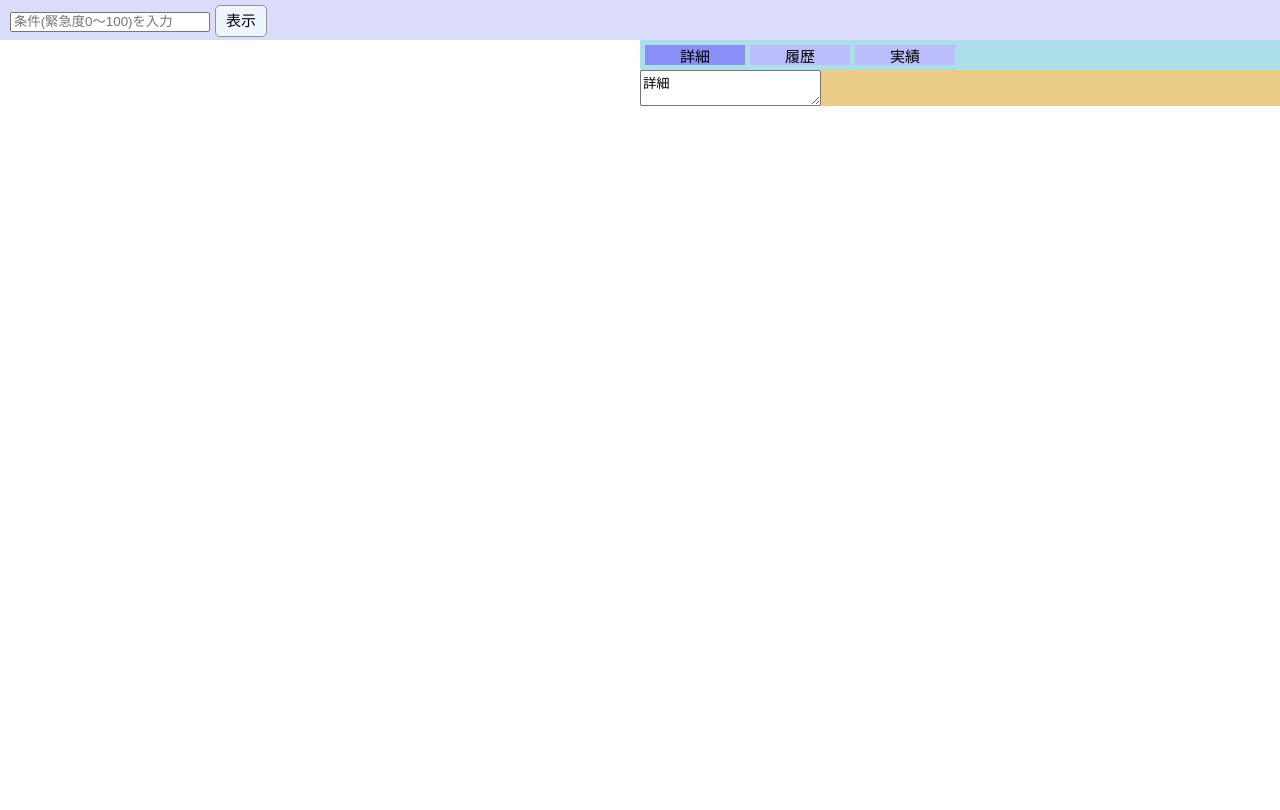
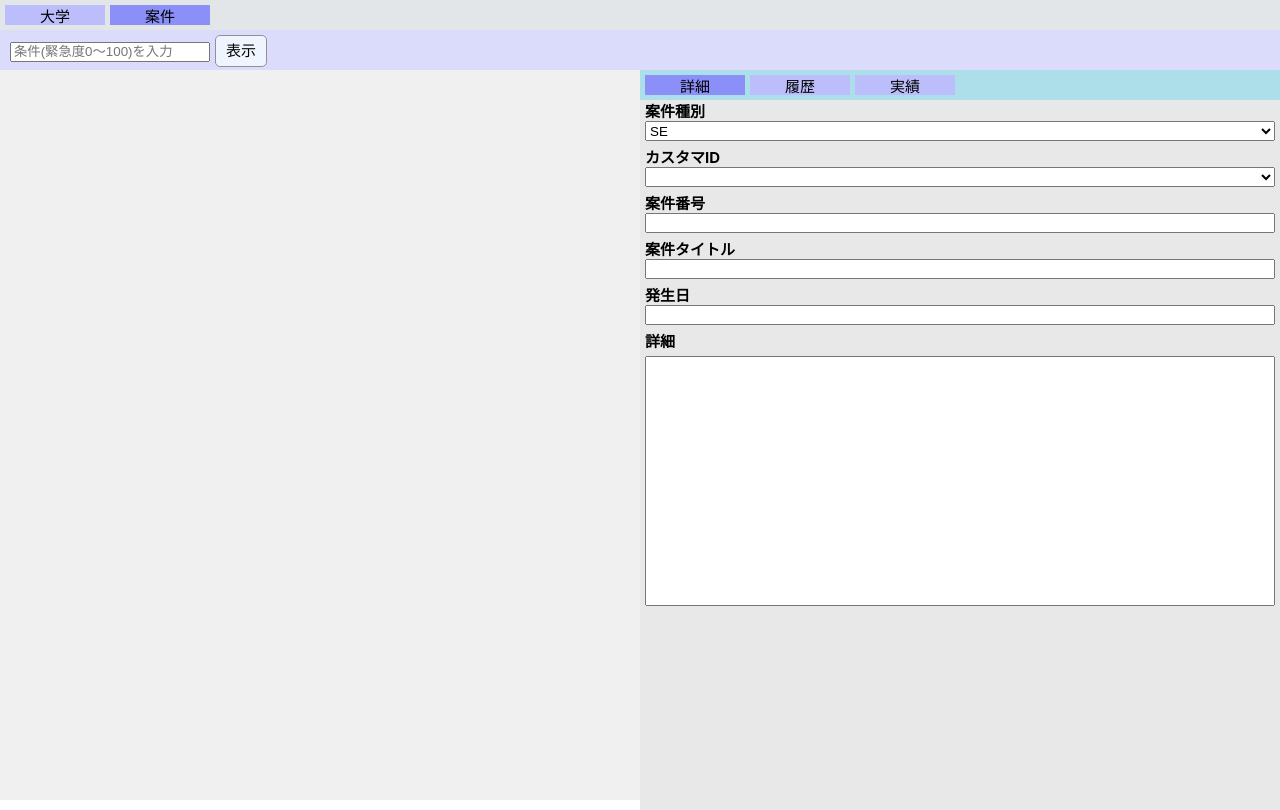
Before and after one commit to cyber-ikegami/progressManagement, a React (Create React App) app: page / in a window 1280 px wide. Both pictures are taken after a click on the element "案件". Built offline with nearby package versions, Linux system fonts and the light colour scheme.

Commit message:
0325進捗状況02

```diff
--- a/src/system/ankenTab.tsx
+++ b/src/system/ankenTab.tsx
@@ -22,14 +22,15 @@ type ankenType = {
     title: string;
 }
 
-// 案件タブ（左側）
-const AnkenTabLeft = () => {
+// 画面遷移の管理(詳細、履歴、実績)
+type AnkenMode = 'syosai' | 'rireki' | 'jisseki';
+
+// 案件タブ
+const AnkenTab = () => {
     const [ankenList, setAnkenList] = useState<ankenType[]>([]);
     const [ankenStatus, setAnkenStatus] = useState<string>('');
     const [focus, setFocus] = useState<number>();
 
-    // 画面遷移の管理(詳細、履歴、実績)
-    type AnkenMode = 'syosai' | 'rireki' | 'jisseki';
     // 画面遷移の管理
     const [ankenMode, setAnkenMode] = useState<AnkenMode>('syosai');
 
@@ -63,13 +64,13 @@ const AnkenTabLeft = () => {
     // 画面切り替え
     switch (ankenMode) {
         case 'syosai':
-            contentsJsx = <textarea>詳細</textarea>;
+            contentsJsx = ankenSyosai(ankenList);
             break;
         case 'rireki':
-            contentsJsx = <textarea>履歴</textarea>;
+            contentsJsx = <textarea value={'履歴'} />;
             break;
         case 'jisseki':
-            contentsJsx = <textarea>実績</textarea>;
+            contentsJsx = <textarea value={'実績'} />;
             break;
     }
 
@@ -124,11 +125,58 @@ const findAnkenList = async (ankenStatus: string) => {
     return results as ankenType[];
 };
 
-export default AnkenTabLeft;
+// 詳細タブ
+const ankenSyosai = (ankenList: ankenType[]) => {
+    const customJsxList: JSX.Element[] = ankenList.map((value) => {
+        return <option>{value.customid}:{value.daigakunam}</option>
+    })
+
+    return (
+        <>
+            <span>案件種別</span>
+            <select id='ankenType'>
+                <option>SE</option>
+                <option>EE</option>
+                <option>PKG連絡票</option>
+            </select>
+
+            <span>カスタマID</span>
+            <select id='ankenType'>
+                {customJsxList}
+            </select>
+
+            <span>案件番号</span>
+            <input type="text" onChange={(e) => {
+
+            }} />
+            <span>案件タイトル</span>
+            <input type="text" onChange={(e) => {
+
+            }} />
+            <span>発生日</span>
+            <input type="text" onChange={(e) => {
+
+            }} />
+            <span>詳細</span>
+            <textarea></textarea>
+        </>
+    );
+}
+// 履歴タブ
+const ankenRireki = () => {
+
+}
+// 実績タブ
+const ankenJisseki = () => {
+
+}
+
+export default AnkenTab;
 
 // ヘッダー
 const _Header = styled.div`
             background-color: #dbdcfc;
+            display: inline-block;
             width: 100%;
             height: ${SystemUtil.HEADER_HEIGTH}px;
             & input {
@@ -164,7 +212,7 @@ const _DispButton = styled.div<{
             border: 1px solid #919191;
             border-radius: 5px;
             &:hover {
-    background-color:#b1bff5;
+                background - color:#b1bff5;
   }
             `;
 
@@ -182,7 +230,7 @@ const _Left = styled.div`
 const _SelectAnkenLabel = styled.div<{
     isSelect: boolean;
 }>`
-  display: ${props => props.isSelect ? 'block' : 'none'};
+            display: ${props => props.isSelect ? 'inline-block' : 'none'};
             background-color: #fcff4b9f;
             width: 100%;
             height: 100%;
@@ -212,6 +260,7 @@ const _AnkenLabel = styled.div<{
 
 // 案件ラベル(内側上部)
 const _TopAnkenLabel = styled.div`
+            display: inline-block;
             white-space: nowrap;
             overflow: hidden;
             width: 100%;
@@ -220,8 +269,8 @@ const _TopAnkenLabel = styled.div`
 
 // 案件ラベル(内側下部)
 const _BottomAnkenLabel = styled.div`
+            background-color: #f6f8ff;
             display: inline-block;
-  background-color: #f6f8ff;
             white-space: nowrap;
             overflow: hidden;
             width: 100%;
@@ -260,7 +309,9 @@ const _Other = styled.span`
 
 // 画面右
 const _Right = styled.div`
+            background-color: #dce9ac;
             display: inline-block;
+            vertical-align: top;
             margin-left: auto;
             text-align: left;
             width: 50%;
@@ -270,6 +321,7 @@ const _Right = styled.div`
 // タブのエリア
 const _TabArea = styled.div`
             background-color: #acdfe9;
+            display: inline-block;
             width: 100%;
             height: ${SystemUtil.TAB_AREA_HEIGTH}px;
             `;
@@ -280,18 +332,40 @@ const _Tab = styled.div<{
 }>`
             cursor: pointer;
             background-color: ${props => props.isActive ? '#8b8ff8' : '#bcbefc'};
+            display: inline-block;
             font-size: ${SystemUtil.TAB_CHAR_SIZE}px;
             text-align: center;
             width: ${SystemUtil.TAB_WEDTH}px;
             height: ${SystemUtil.TAB_HEIGTH}px;
             margin-left: 5px;
             margin-top: 5px;
-  display: inline-block;
             `;
 
 // コンテンツのエリア
 const _Contents = styled.div`
-  background-color: #ebcc86;
+            background-color: #e8e8e8;
             width: 100%;
-  height: calc(100% - ${SystemUtil.TAB_HEIGTH}px};
+            display: inline-block;
+            height: calc(100% - ${SystemUtil.TAB_HEIGTH}px);
+            position: relative;
+            & span {
+                font-size: 15px;
+                margin-left: 5px;
+                font-weight: bold;
+            }
+            & select, input {
+                width: calc(100% - 10px);
+                height: ${SystemUtil.JOKEN_TEXT_HEIGHT}px;
+                margin-left: 5px;
+                margin-bottom: 5px;
+                box-sizing: border-box;
+            }
+            & textarea {
+                width: calc(100% - 10px);
+                height: 250px;
+                resize: none;
+                margin-left: 5px;
+                margin-top: 5px;
+                box-sizing: border-box;
+            }
             `;
--- a/src/system/daigakuTab.tsx
+++ b/src/system/daigakuTab.tsx
@@ -104,7 +104,7 @@ const _Other = styled.span`
 
 // 画面右
 const _Right = styled.div`
-  background-color: #ede2c8;
+  background-color: #e8e8e8;
   display: inline-block;
   margin-left: auto;
   text-align: left;
--- a/src/system/mainFrame.tsx
+++ b/src/system/mainFrame.tsx
@@ -2,7 +2,7 @@ import React, { useState } from 'react';
 import styled from 'styled-components';
 import SystemUtil from './utils/systemUtil';
 import DaigakuTab from './daigakuTab';
-import AnkenTabLeft from './ankenTab';
+import AnkenTab from './ankenTab';
 
 const MainFrame = () => {
     // 画面遷移の管理(大学、案件)
@@ -19,12 +19,12 @@ const MainFrame = () => {
             contentsJsx = <DaigakuTab></DaigakuTab>;
             break;
         case 'anken':
-            contentsJsx = <AnkenTabLeft></AnkenTabLeft>;
+            contentsJsx = <AnkenTab></AnkenTab>;
             break;
     }
 
     return (
-        <>
+        <_Frame>
             <_TabArea>
                 <_Tab isActive={mode === 'daigaku'} onClick={() => {
                     setMode('daigaku');
@@ -34,15 +34,22 @@ const MainFrame = () => {
                 }} >案件</_Tab>
             </_TabArea>
             <_Contents>{contentsJsx}</_Contents>
-        </>
+        </_Frame>
     );
 }
 
 export default MainFrame;
 
+const _Frame = styled.div`
+  display: inline-block;
+  width: 100%;
+  height: 100%;
+`;
+
 // タブのエリア
 const _TabArea = styled.div`
   background-color: #e2e6e8;
+  display: inline-block;
   width: 100%;
   height: ${SystemUtil.TAB_AREA_HEIGTH}px;
 `;
@@ -53,17 +60,18 @@ const _Tab = styled.div<{
 }>`
   cursor: pointer;
   background-color: ${props => props.isActive ? '#8b8ff8' : '#bcbefc'};
+  display: inline-block;
   font-size: ${SystemUtil.TAB_CHAR_SIZE}px;
   text-align: center;
   width: ${SystemUtil.TAB_WEDTH}px;
   height: ${SystemUtil.TAB_HEIGTH}px;
   margin-left: 5px;
   margin-top: 5px;
-  display: inline-block;
 `;
 
 // コンテンツのエリア
 const _Contents = styled.div`
+  display: inline-block;
   width: 100%;
-  height: calc(100% - ${SystemUtil.TAB_AREA_HEIGTH}px};
+  height: calc(100% - ${SystemUtil.TAB_AREA_HEIGTH}px);
 `;
```
Lines whose indentation alone changed are shown as unchanged.
